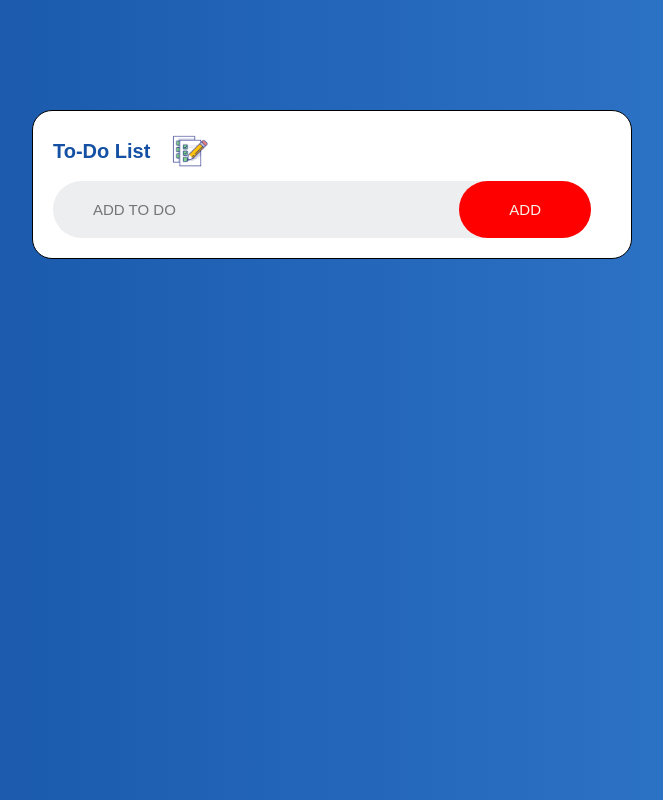
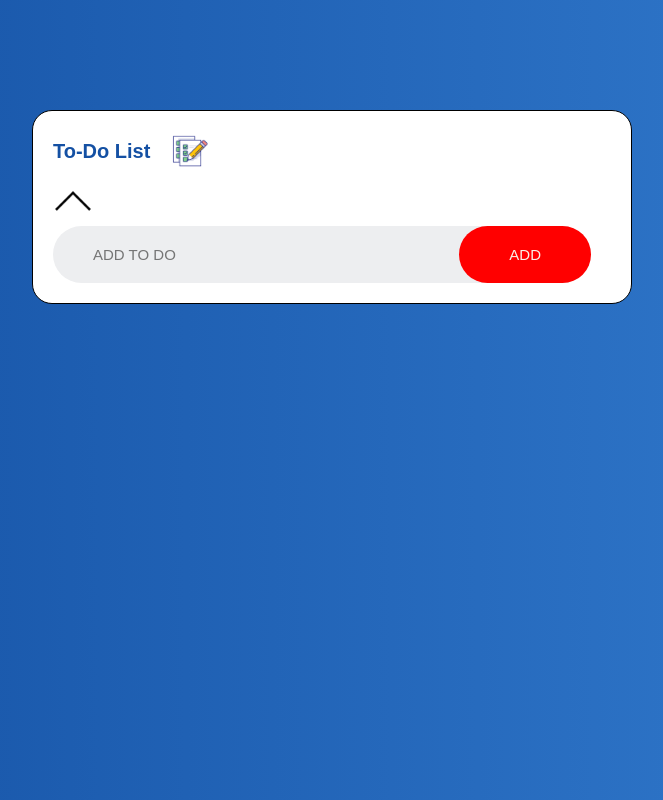
Before and after one commit to Hasnain150/ToDoListNew, a plain HTML site: page index.html in a window 1280 px wide. Shown: the whole page, without its empty margins (308-971 px from the left). Drawn offline with Linux system fonts and the light colour scheme.

Commit message:
Update index.html

```diff
--- a/index.html
+++ b/index.html
@@ -9,7 +9,10 @@
 <body>
     <div id="root">
         <div class="mainContainer">
+            <div class="row2">
                 <h1>To-Do List <img src="/img/toDoIcon.png" alt=""></h1>
+                <img src="img/arrow-up.png" >
+            </div>
                 <div class="row">
                     <input type="text" name="" id="inputText" placeholder="ADD TO DO">
                     <button id="inputBtn">ADD</button>
```
